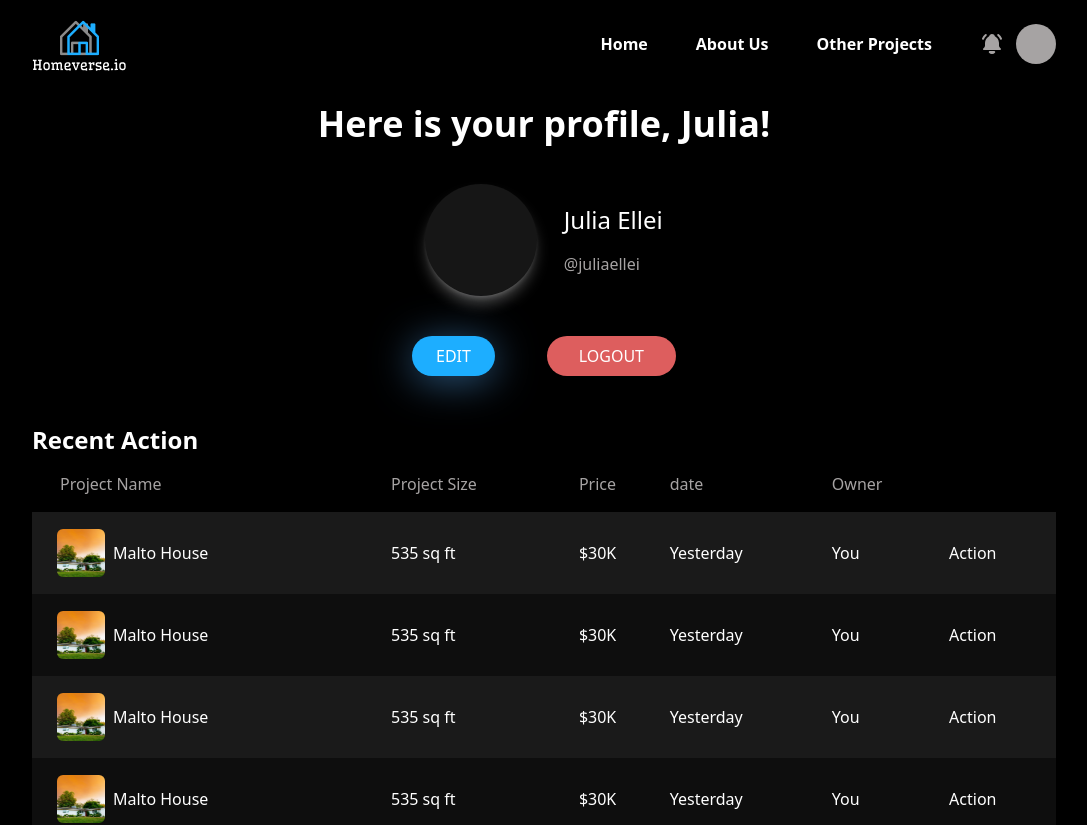
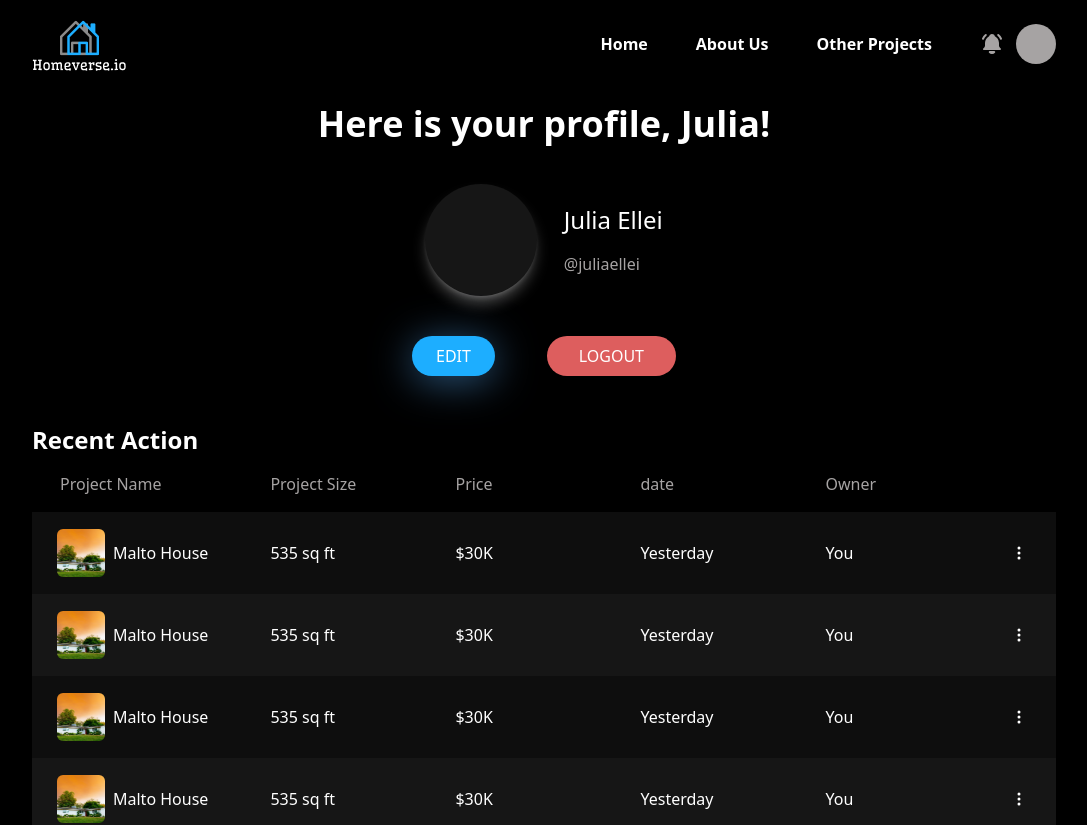
Before and after one commit to Reecure/real-estate, a Next.js app: page /user-profile in a window 1280 px wide. Shown: the top 825 px of the page, without its empty margins (96-1183 px from the left). Built offline with nearby package versions, Linux system fonts and the light colour scheme.

Commit message:
projects table pagination

```diff
--- a/src/components/UserProfile/RecentActions/RecentActionsTable/RecentTableRaw.tsx
+++ b/src/components/UserProfile/RecentActions/RecentActionsTable/RecentTableRaw.tsx
@@ -1,6 +1,7 @@
 import Image from "next/image";
 import React, { FC } from "react";
 import img from "../../../../../public/editModalImage.png";
+import { BsThreeDotsVertical } from "react-icons/bs";
 
 type Props = {
   className?: string;
@@ -9,7 +10,9 @@ type Props = {
 const RecentTableRaw: FC<Props> = ({ className }) => {
   return (
     <tr className={`py-4  ${className} `}>
-      <td className="flex items-center space-x-2 ">
+      <td
+        className={`flex min-w-[190px] items-center space-x-2 sticky left-0 z-[1]   ${className}`}
+      >
         <Image
           src={img}
           alt="img"
@@ -17,11 +20,13 @@ const RecentTableRaw: FC<Props> = ({ className }) => {
         />
         <p>Malto House</p>
       </td>
-      <td className="px-1">535 sq ft</td>
-      <td className="px-1">$30K</td>
-      <td className="px-1">Yesterday</td>
-      <td className="px-1">You</td>
-      <td className="px-1">Action</td>
+      <td className="min-w-[150px] px-1">535 sq ft</td>
+      <td className="min-w-[150px] px-1">$30K</td>
+      <td className="min-w-[150px] px-1">Yesterday</td>
+      <td className="min-w-[150px] px-1">You</td>
+      <td className="min-w-[40px] px-1">
+        <BsThreeDotsVertical />
+      </td>
     </tr>
   );
 };
--- a/src/components/UserProfile/RecentActions/RecentActionsTable/index.tsx
+++ b/src/components/UserProfile/RecentActions/RecentActionsTable/index.tsx
@@ -11,16 +11,21 @@ const RecentActionsTable = (props: Props) => {
       <div className="mt-12">
         <h4 className="text-2xl text-white font-semibold">Recent Action</h4>
       </div>
+      <div className="overflow-x-auto ">
         <table className="text-white  w-full  ">
-        <tbody>
+          <thead>
             <tr className="text-primary-text-dark-gray">
-            <td className="py-4 px-7  ">Project Name</td>
+              <td className="py-4 px-7  sticky left-0 z-[1] bg-black">
+                Project Name
+              </td>
               <td className="px-1">Project Size</td>
               <td className="px-1">Price</td>
               <td className="px-1">date</td>
               <td className="px-1">Owner</td>
               <td className="px-1"></td>
             </tr>
+          </thead>
+          <tbody>
             {Array(6)
               .fill(null)
               .map((item, i) => {
@@ -28,7 +33,7 @@ const RecentActionsTable = (props: Props) => {
                   <RecentTableRaw
                     key={i}
                     className={`${
-                    i % 2 === 0 ? "bg-white/10" : " bg-[#0E0E0E]"
+                      i % 2 === 0 ? "bg-[#0E0E0E]" : "bg-primary-dark-gray"
                     }  `}
                   />
                 );
@@ -36,6 +41,7 @@ const RecentActionsTable = (props: Props) => {
           </tbody>
         </table>{" "}
       </div>
+    </div>
   );
 };
 
--- a/src/components/UserProfile/UserDashboards/Projects/ProjectsTable/ProjectTableRaw/index.tsx
+++ b/src/components/UserProfile/UserDashboards/Projects/ProjectsTable/ProjectTableRaw/index.tsx
@@ -28,9 +28,9 @@ const ProjectTableRaw: FC<Props> = ({ className, item }) => {
       <td className="min-w-[150px] px-1">{item.price}</td>
       <td className="min-w-[150px] px-1">{item.yearBuilt}</td>
       <td className="min-w-[150px] px-1">
-        <BlackButton>Answer</BlackButton>
+        <BlackButton className="!px-10">Edit</BlackButton>
       </td>
-      <td className="px-1">
+      <td className="px-1 min-[60px]">
         <BsThreeDotsVertical />
       </td>
     </tr>
--- a/src/components/UserProfile/UserDashboards/Projects/ProjectsTable/index.tsx
+++ b/src/components/UserProfile/UserDashboards/Projects/ProjectsTable/index.tsx
@@ -4,26 +4,78 @@ import { useAppDispatch, useAppSelector } from "@/redux/app/hooks";
 import {
   fetchUserProjects,
   selectProjects,
+  selectTotalPages,
   selectVisibleProjects,
+  setPage,
+  setPerPage,
 } from "@/redux/features/getUserProjectsSlice";
 import { Project } from "@/types";
 import React, { useEffect } from "react";
+import { SlArrowLeft, SlArrowRight } from "react-icons/sl";
 
 import ProjectTableRaw from "./ProjectTableRaw";
 
 type Props = {};
 
 const ProjectTable = (props: Props) => {
-  const { error, loading, projects } = useAppSelector(selectProjects);
+  const { currentPage, perPage } = useAppSelector(selectProjects);
   const dispatch = useAppDispatch();
   const visibleProjects = useAppSelector(selectVisibleProjects);
+  const totalPages = useAppSelector(selectTotalPages);
 
   useEffect(() => {
     dispatch(fetchUserProjects());
   }, [dispatch]);
 
+  const pageHandler = (page: number) => {
+    dispatch(setPage(page));
+  };
+  const handlePerPage = (value: number) => {
+    dispatch(setPerPage(value));
+  };
+
   return (
     <>
+      <div className="flex items-center justify-end space-x-5">
+        <div className="flex space-x-1">
+          <p className="text-2xl font-semibold">{currentPage}</p>
+          <span className="text-2xl font-semibold">-</span>
+          <p className="text-2xl font-semibold">{totalPages}</p>
+        </div>
+        <div className="space-x-3 flex">
+          <button
+            disabled={currentPage === 1}
+            onClick={() => {
+              console.log(currentPage);
+
+              pageHandler(currentPage - 1);
+            }}
+            className="flex items-center justify-center bg-[#0E0E0E] w-10 h-10 rounded-full border-[1px] border-white disabled:bg-transparent/25 disabled:border-white/10 disabled:text-whborder-white/disabled:border-white/10"
+          >
+            <SlArrowLeft className="text-xl mr-1" />
+          </button>
+          <button
+            disabled={currentPage === totalPages || totalPages === 0}
+            onClick={() => pageHandler(currentPage + 1)}
+            className="flex items-center justify-center bg-[#0E0E0E] w-10 h-10 rounded-full border-[1px] border-white disabled:bg-transparent/25 disabled:border-white/10 disabled:text-whborder-white/disabled:border-white/10"
+          >
+            <SlArrowRight className="text-xl ml-1" />
+          </button>
+        </div>
+        <div className="">
+          <select
+            value={perPage}
+            onChange={(e) => {
+              handlePerPage(Number(e.currentTarget.value));
+            }}
+            className=" py-2 px-2 bg-[#0E0E0E] rounded-lg"
+          >
+            <option value="5">5</option>
+            <option value="10">10</option>
+            <option value="15">15</option>
+          </select>
+        </div>
+      </div>
       <div className="overflow-x-auto ">
         <table className="text-white  w-full  ">
           <tbody>
--- a/src/redux/features/getUserProjectsSlice/index.ts
+++ b/src/redux/features/getUserProjectsSlice/index.ts
@@ -20,6 +20,8 @@ const initialState = {
   error: "",
   selecteType: "All",
   searchValue: "",
+  currentPage: 1,
+  perPage: 5,
 };
 
 const getUserProjectsSlice = createSlice({
@@ -31,6 +33,12 @@ const getUserProjectsSlice = createSlice({
     },
     setSearchValue: (state, action) => {
       state.searchValue = action.payload;
+    },
+    setPage: (state, action) => {
+      state.currentPage = action.payload;
+    },
+    setPerPage: (state, action) => {
+      state.perPage = action.payload;
     },
   },
   extraReducers: (builder) => {
@@ -50,18 +58,36 @@ const getUserProjectsSlice = createSlice({
 
 export default getUserProjectsSlice.reducer;
 
-export const { setType, setSearchValue } = getUserProjectsSlice.actions;
+export const { setType, setSearchValue, setPage, setPerPage } =
+  getUserProjectsSlice.actions;
 
 export const selectProjects = (state: RootState) => state.userProjects;
 
 export const selectVisibleProjects = (state: RootState) => {
-  const { selecteType, projects, searchValue } = state.userProjects;
+  const { perPage, currentPage, selecteType, projects, searchValue } =
+    state.userProjects;
+
+  const startIndex = (currentPage - 1) * perPage;
+  const endIndex = startIndex + perPage;
+
   const filterType = (item: IProject) =>
     selecteType === "All" || item.propertyType === selecteType;
   const filterSearch = (item: IProject) =>
     searchValue === "" ||
     item.neighbourhood.toLowerCase().includes(searchValue.toLowerCase());
-  console.log(searchValue);
 
-  return projects.filter(filterSearch).filter(filterType);
+  const visibleProjects = projects.filter(filterSearch).filter(filterType);
+  return visibleProjects.slice(startIndex, endIndex);
 };
+
+export const selectTotalPages = (state: RootState) => {
+  const { perPage, projects, selecteType, searchValue } = state.userProjects;
+  const filterType = (item: IProject) =>
+    selecteType === "All" || item.propertyType === selecteType;
+  const filterSearch = (item: IProject) =>
+    searchValue === "" ||
+    item.neighbourhood.toLowerCase().includes(searchValue.toLowerCase());
+  const totalItems = projects.filter(filterSearch).filter(filterType).length;
+
+  return Math.ceil(totalItems / perPage);
+};
```
Also changed, not shown: todo.txt. Lines whose indentation alone changed are shown as unchanged.
